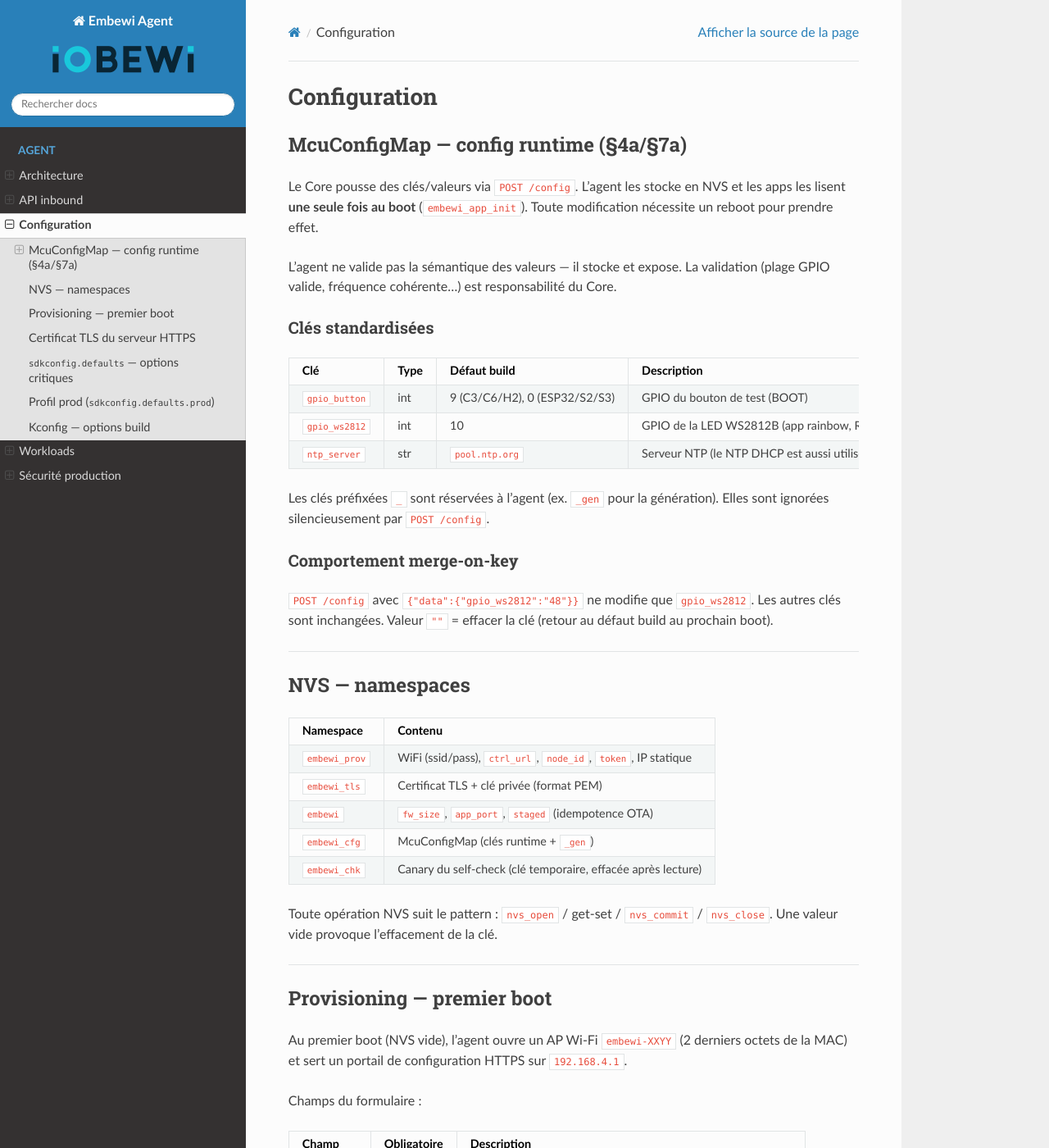
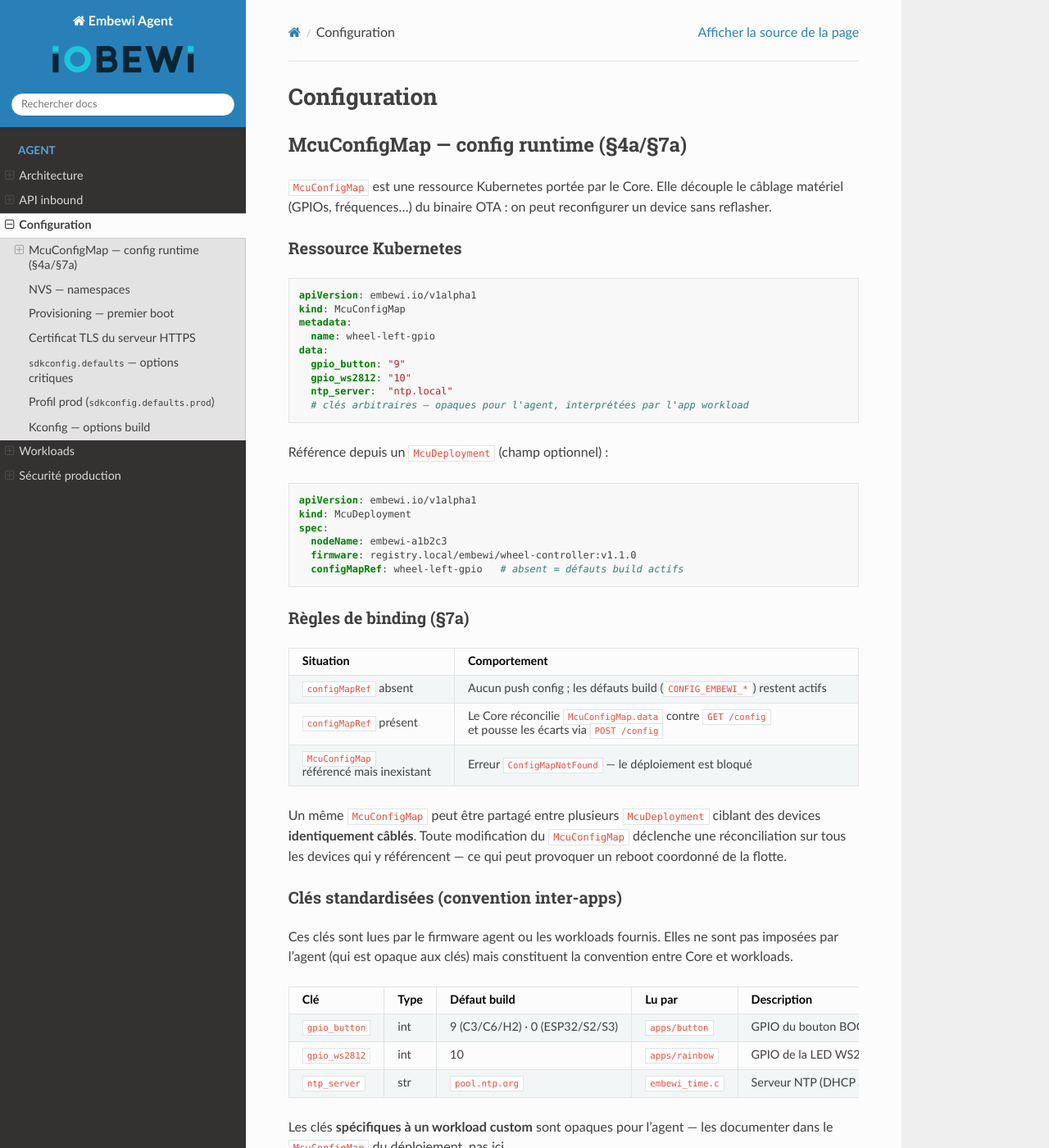
Before and after one commit to iobewi/embewi-agent-esp, a Sphinx documentation site: the page built from docs/configuration.md, in a window 1280 px wide and 1400 px high. Shown: the whole window at 82% size. Built offline with Sphinx 7.4.7 and the Read the Docs theme 3.1.0, drawn with Linux system fonts in a browser that asks for light colours; some of the changed text lies outside the part shown.

Commit message:
docs(sphinx): enrichit la section McuConfigMap dans configuration.md
Ajoute la perspective Kubernetes manquante (§7a) :
- YAML de la ressource McuConfigMap et référence depuis McuDeployment
- Règles de binding (configMapRef absent/présent/inexistant)
- Partage d'un McuConfigMap entre plusieurs devices câblés identiquement
- Tableau des clés standardisées avec la colonne 'Lu par' (firmware vs workload)
- Modèle de config en couches §4a (NVS > défaut build) avec explication active/nvs
- Validation : responsabilité Core (webhook), limites buffers agent (clé 15c, valeur 63c)

````diff
--- a/docs/configuration.md
+++ b/docs/configuration.md
@@ -2,23 +2,97 @@
 
 ## McuConfigMap — config runtime (§4a/§7a)
 
-Le Core pousse des clés/valeurs via `POST /config`. L'agent les stocke en NVS
-et les apps les lisent **une seule fois au boot** (`embewi_app_init`). Toute
-modification nécessite un reboot pour prendre effet.
+`McuConfigMap` est une ressource Kubernetes portée par le Core. Elle découple
+le câblage matériel (GPIOs, fréquences…) du binaire OTA : on peut reconfigurer
+un device sans reflasher.
 
-L'agent ne valide pas la sémantique des valeurs — il stocke et expose. La
-validation (plage GPIO valide, fréquence cohérente…) est responsabilité du Core.
+### Ressource Kubernetes
 
-### Clés standardisées
+```yaml
+apiVersion: embewi.io/v1alpha1
+kind: McuConfigMap
+metadata:
+  name: wheel-left-gpio
+data:
+  gpio_button: "9"
+  gpio_ws2812: "10"
+  ntp_server:  "ntp.local"
+  # clés arbitraires — opaques pour l'agent, interprétées par l'app workload
+```
 
-| Clé | Type | Défaut build | Description |
-|---|---|---|---|
-| `gpio_button` | int | 9 (C3/C6/H2), 0 (ESP32/S2/S3) | GPIO du bouton de test (BOOT) |
-| `gpio_ws2812` | int | 10 | GPIO de la LED WS2812B (app rainbow, RMT TX) |
-| `ntp_server` | str | `pool.ntp.org` | Serveur NTP (le NTP DHCP est aussi utilisé) |
+Référence depuis un `McuDeployment` (champ optionnel) :
 
-Les clés préfixées `_` sont réservées à l'agent (ex. `_gen` pour la génération).
-Elles sont ignorées silencieusement par `POST /config`.
+```yaml
+apiVersion: embewi.io/v1alpha1
+kind: McuDeployment
+spec:
+  nodeName: embewi-a1b2c3
+  firmware: registry.local/embewi/wheel-controller:v1.1.0
+  configMapRef: wheel-left-gpio   # absent = défauts build actifs
+```
+
+### Règles de binding (§7a)
+
+| Situation | Comportement |
+|---|---|
+| `configMapRef` absent | Aucun push config ; les défauts build (`CONFIG_EMBEWI_*`) restent actifs |
+| `configMapRef` présent | Le Core réconcilie `McuConfigMap.data` contre `GET /config` et pousse les écarts via `POST /config` |
+| `McuConfigMap` référencé mais inexistant | Erreur `ConfigMapNotFound` — le déploiement est bloqué |
+
+Un même `McuConfigMap` peut être partagé entre plusieurs `McuDeployment`
+ciblant des devices **identiquement câblés**. Toute modification du
+`McuConfigMap` déclenche une réconciliation sur tous les devices qui y
+référencent — ce qui peut provoquer un reboot coordonné de la flotte.
+
+### Clés standardisées (convention inter-apps)
+
+Ces clés sont lues par le firmware agent ou les workloads fournis. Elles ne
+sont pas imposées par l'agent (qui est opaque aux clés) mais constituent la
+convention entre Core et workloads.
+
+| Clé | Type | Défaut build | Lu par | Description |
+|---|---|---|---|---|
+| `gpio_button` | int | 9 (C3/C6/H2) · 0 (ESP32/S2/S3) | `apps/button` | GPIO du bouton BOOT |
+| `gpio_ws2812` | int | 10 | `apps/rainbow` | GPIO de la LED WS2812B (RMT TX) |
+| `ntp_server` | str | `pool.ntp.org` | `embewi_time.c` | Serveur NTP (DHCP aussi utilisé) |
+
+Les clés **spécifiques à un workload custom** sont opaques pour l'agent — les
+documenter dans le `McuConfigMap` du déploiement, pas ici.
+
+Les clés préfixées `_` sont réservées à l'agent (`_gen` = compteur de
+génération). Elles sont ignorées silencieusement par `POST /config`.
+
+### Modèle de config en couches (§4a)
+
+```text
+Priorité (haute → basse) :
+  1. NVS runtime  → poussé par le Core via POST /config (McuConfigMap.data)
+  2. Défaut build → CONFIG_EMBEWI_* baked dans le binaire (Kconfig)
+```
+
+L'agent lit la config NVS **une seule fois au boot** (`embewi_app_init`).
+Toute modification via `POST /config` nécessite un reboot pour prendre effet
+(`POST /reboot` ou prochain `POST /ota/activate`).
+
+`GET /config` expose les deux couches simultanément :
+- `active` : snapshot figé au boot (ce que les apps voient)
+- `nvs` : NVS courant (peut diverger si `POST /config` sans reboot)
+
+`generation > active_generation` → config poussée, reboot en attente.
+
+### Validation et limites
+
+**L'agent ne valide pas la sémantique des valeurs** — il stocke et expose.
+La validation (plage GPIO valide, fréquence cohérente…) est responsabilité
+du Core, typiquement via un `ValidatingAdmissionWebhook` sur le `McuConfigMap`.
+
+Limites pratiques imposées par les buffers agent (NVS + JSON) :
+
+| Limite | Valeur |
+|---|---|
+| Longueur max d'une clé | 15 caractères (contrainte NVS ESP-IDF) |
+| Longueur max d'une valeur | 63 caractères |
+| Nombre de clés | Libre, limité par la partition NVS (~8 KB par namespace) |
 
 ### Comportement merge-on-key
 
````
